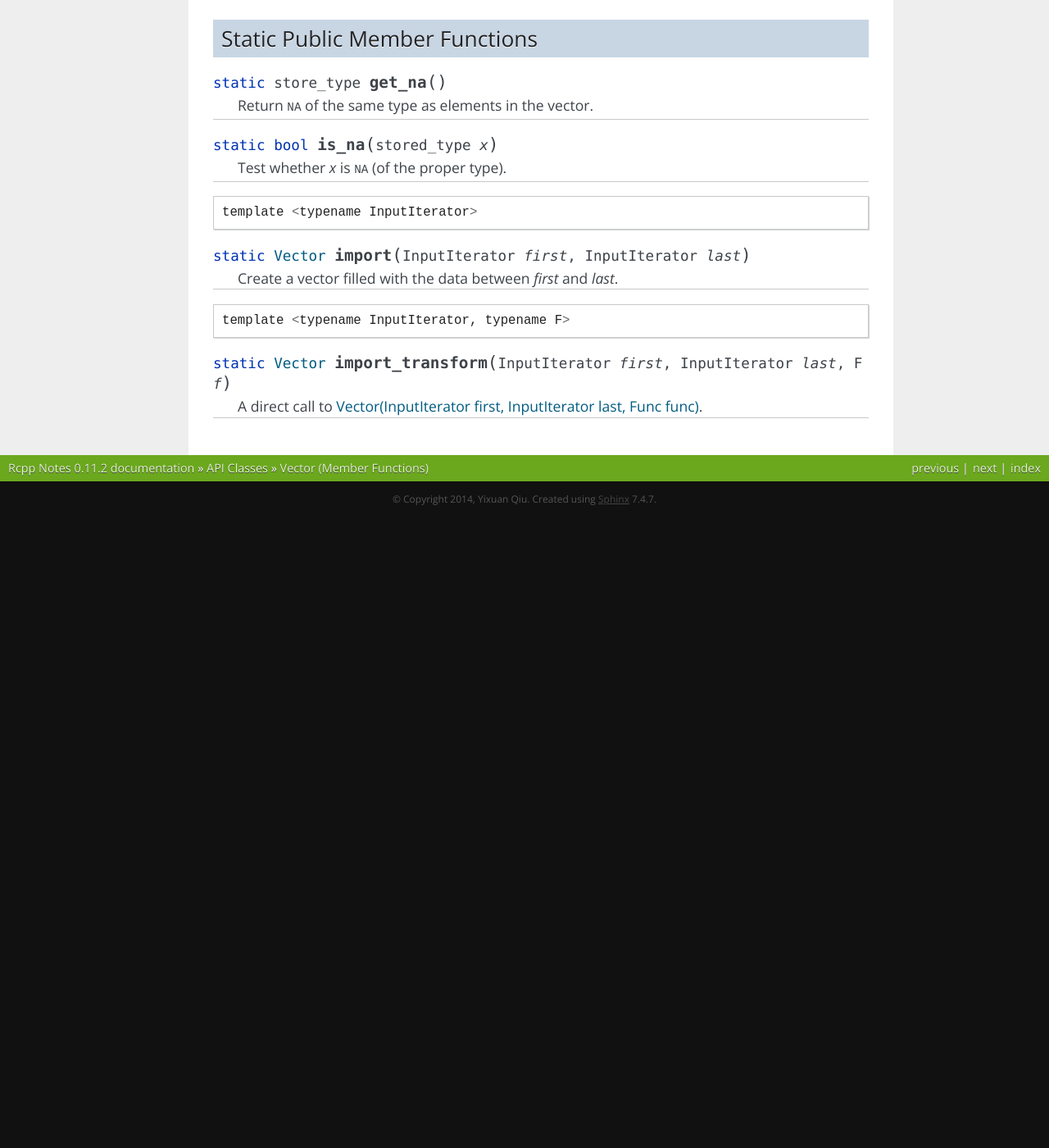
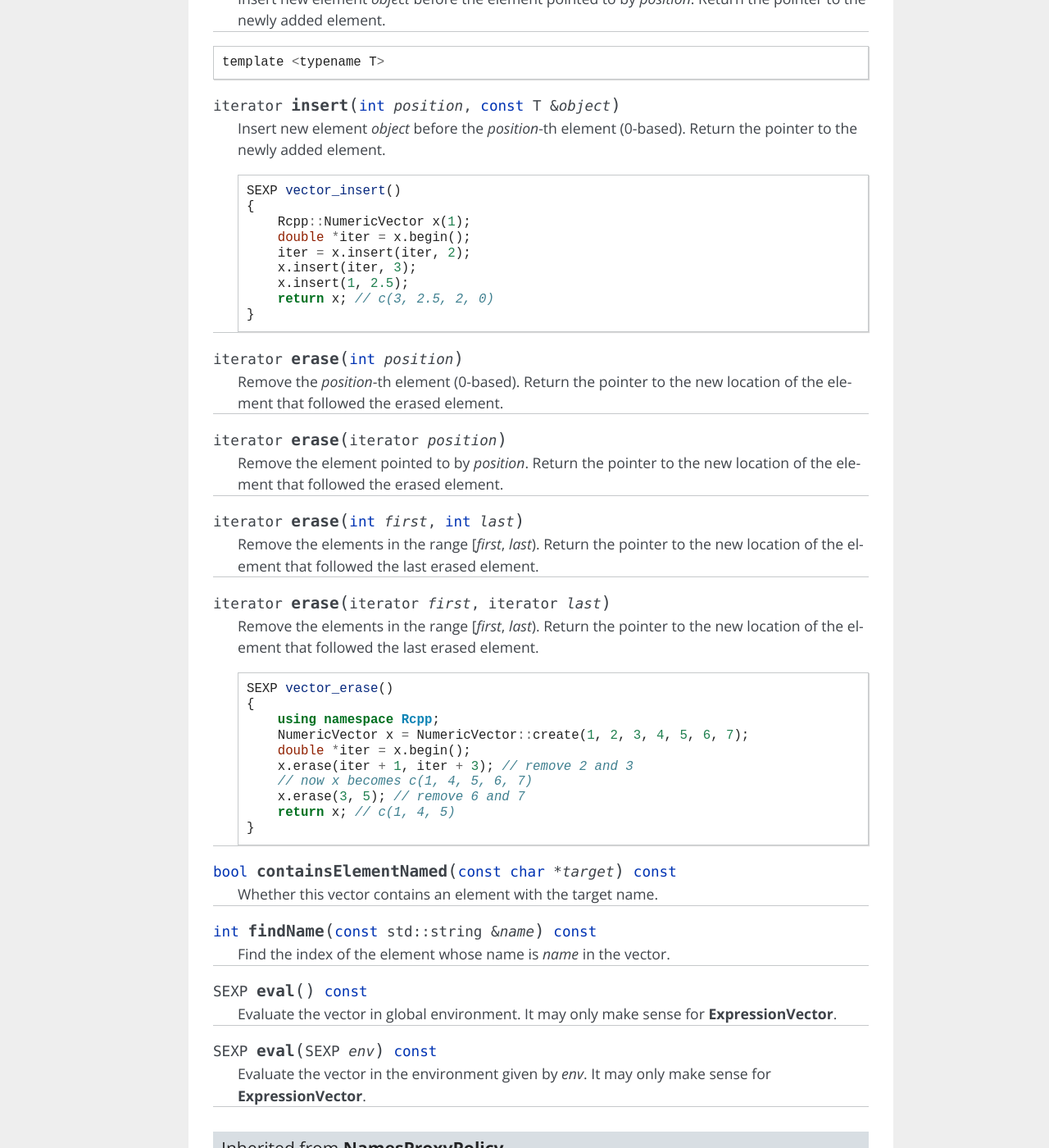
Before and after one commit to yixuan/rcpp-note, a Sphinx documentation site: the page built from source/api/Vector_funs.rst, in a window 1280 px wide and 1400 px high, scrolled down 3685 px. Shown: the whole window at 82% size. Built offline with Sphinx 7.4.7, drawn with Linux system fonts in a browser that asks for light colours; before the commit the page ends 4315 px from its top, so only the background shows below that; some of the changed text lies outside the part shown.

Commit message:
finish Vector functions

```diff
--- a/source/api/Vector_funs.rst
+++ b/source/api/Vector_funs.rst
@@ -196,10 +196,100 @@
        return x; // c(nine = 9, 2, 1, ten = 10)
    }
 
+::
 
+   template <typename T>
 
+.. cpp:function:: iterator insert(iterator position, const T& object)
 
+   Insert new element *object* before the element pointed to by *position*.
+   Return the pointer to the newly added element.
 
+::
+
+   template <typename T>
+
+.. cpp:function:: iterator insert(int position, const T& object)
+
+   Insert new element *object* before the *position*-th element (0-based).
+   Return the pointer to the newly added element.
+
+   .. code-block:: cpp
+
+      SEXP vector_insert()
+      {
+          Rcpp::NumericVector x(1);
+          double *iter = x.begin();
+          iter = x.insert(iter, 2);
+          x.insert(iter, 3);
+          x.insert(1, 2.5);
+          return x; // c(3, 2.5, 2, 0)
+      }
+
+.. cpp:function:: iterator erase(int position)
+
+   Remove the *position*-th element (0-based).
+   Return the pointer to the new location of the element that followed the
+   erased element.
+
+.. cpp:function:: iterator erase(iterator position)
+
+   Remove the element pointed to by *position*.
+   Return the pointer to the new location of the element that followed the
+   erased element.
+
+.. cpp:function:: iterator erase(int first, int last)
+
+   Remove the elements in the range [*first*, *last*).
+   Return the pointer to the new location of the element that followed the
+   last erased element.
+
+.. cpp:function:: iterator erase(iterator first, iterator last)
+
+   Remove the elements in the range [*first*, *last*).
+   Return the pointer to the new location of the element that followed the
+   last erased element.
+
+   .. code-block:: cpp
+
+      SEXP vector_erase()
+      {
+          using namespace Rcpp;
+          NumericVector x = NumericVector::create(1, 2, 3, 4, 5, 6, 7);
+          double *iter = x.begin();
+          x.erase(iter + 1, iter + 3); // remove 2 and 3
+          // now x becomes c(1, 4, 5, 6, 7)
+          x.erase(3, 5); // remove 6 and 7
+          return x; // c(1, 4, 5)
+      }
+
+.. cpp:function:: bool containsElementNamed(const char* target) const
+
+   Whether this vector contains an element with the target name.
+
+.. cpp:function:: int findName(const std::string& name) const
+
+   Find the index of the element whose name is *name* in the vector.
+
+.. cpp:function:: SEXP eval() const
+
+   Evaluate the vector in global environment. It may only make sense for **ExpressionVector**.
+
+.. cpp:function:: SEXP eval(SEXP env) const
+
+   Evaluate the vector in the environment given by *env*. It may only make sense for **ExpressionVector**.
+
+Inherited from **NamesProxyPolicy**
+~~~~~~~~~~~~~~~~~~~~~~~~~~~~~~~~~~~~
+
+.. cpp:function:: NamesProxy names()
+
+   Extract the names of this vector. This can appear in
+   the left hand side of assignment.
+
+.. cpp:function:: const_NamesProxy names() const
+
+   Extract the names of this vector. Read-only.
 
 Inherited from other classes
 ~~~~~~~~~~~~~~~~~~~~~~~~~~~~~~~~~~~
@@ -232,3 +322,25 @@
 .. cpp:function:: static Vector import_transform(InputIterator first, InputIterator last, F f)
 
    A direct call to :ref:`Vector(InputIterator first, InputIterator last, Func func) <ctor-trans>`.
+
+.. cpp:function:: static Vector create()
+
+   Create a vector of zero length.
+
+``template <typename T1>``
+
+.. cpp:function:: static Vector create(const T1& t1)
+
+   Create a vector containing element *t1*.
+
+``template <typename T1, typename T2>``
+
+.. cpp:function:: static Vector create(const T1& t1, const T2& t2)
+
+   Create a vector containing elements *t1* and *t2*.
+
+``template <...>``
+
+.. cpp:function:: static Vector create(...)
+
+   Create a vector containing the arguments passed in, up to 20 elements.
```
